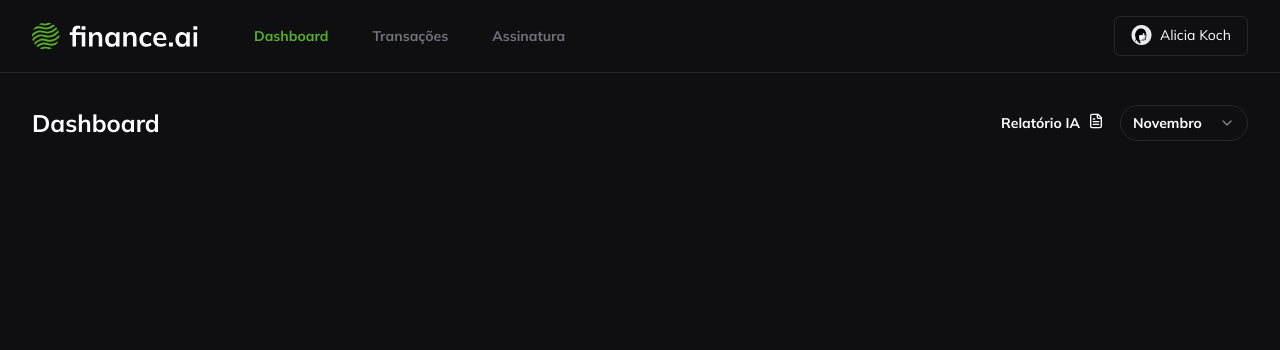
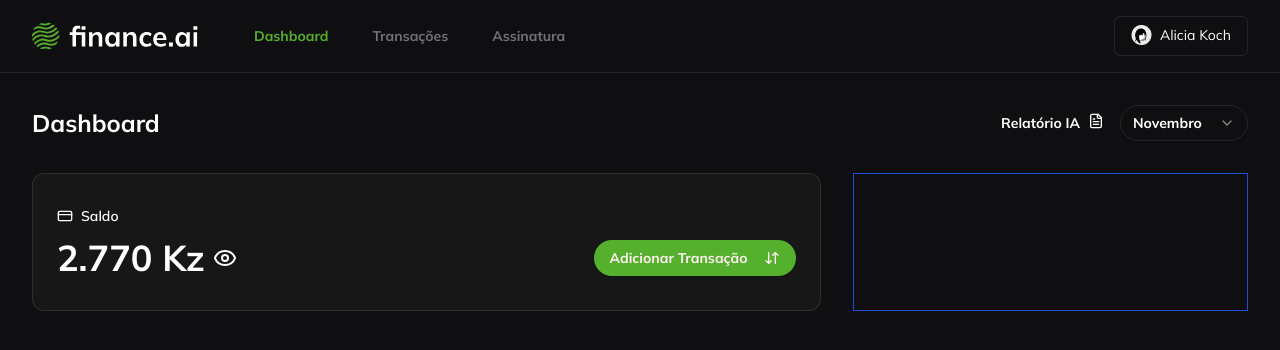
Before and after one commit to cesar7722a/Finance.ia, a React (Vite) app: page / in a window 1280 px wide. Shown: the top 350 px of the page. Built offline with nearby package versions, Linux system fonts and the light colour scheme.

Commit message:
feat:add card saldo

```diff
--- a/src/pages/home/index.tsx
+++ b/src/pages/home/index.tsx
@@ -1,11 +1,34 @@
 import { Container } from "@/components/container";
 import { HeaderPages } from "@/components/header-pages";
+import { Button } from "@/components/ui/button";
+import { ArrowDownUp, CreditCard, Eye } from "lucide-react";
 
 export function Home() {
   return (
     <Container>
       <div>
         <HeaderPages title="Dashboard" />
+        <div className="flex gap-8 justify-between">
+          <div className="w-[886px]">
+            <div className="py-8 px-6 border border-white/10 rounded-xl bg-brand-2 space-y-3">
+              <span className="flex gap-2 text-sm font-semibold items-center">
+                <CreditCard className="size-4" />
+                Saldo
+              </span>
+              <div className="flex justify-between items-center">
+                <span className="flex gap-2 items-center">
+                  <h2 className="text-4xl font-bold">2.770 Kz</h2>
+                  <Eye />
+                </span>
+                <Button className="py-2 px-4 bg-brandPrimary-1 hover:bg-brandPrimary-1/80  rounded-full space-x-2 text-sm font-bold">
+                  <span>Adicionar Transação</span>
+                  <ArrowDownUp className="size-4" />
+                </Button>
+              </div>
+            </div>
+          </div>
+          <div className="w-[444px] border border-blue-700"></div>
+        </div>
       </div>
     </Container>
   );
--- a/tailwind.config.js
+++ b/tailwind.config.js
@@ -55,6 +55,7 @@ export default {
         },
         brand: {
           1: "#0F0E11",
+          2: "#161716",
         },
         brandPrimary: {
           1: "#55B02E",
```
